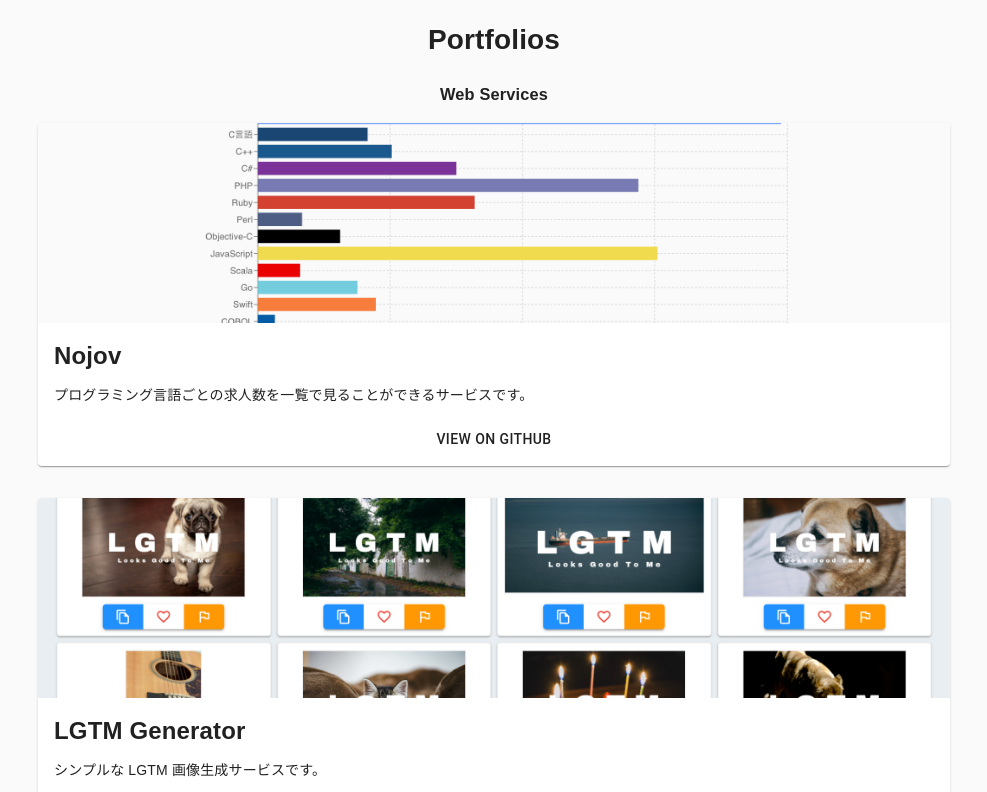
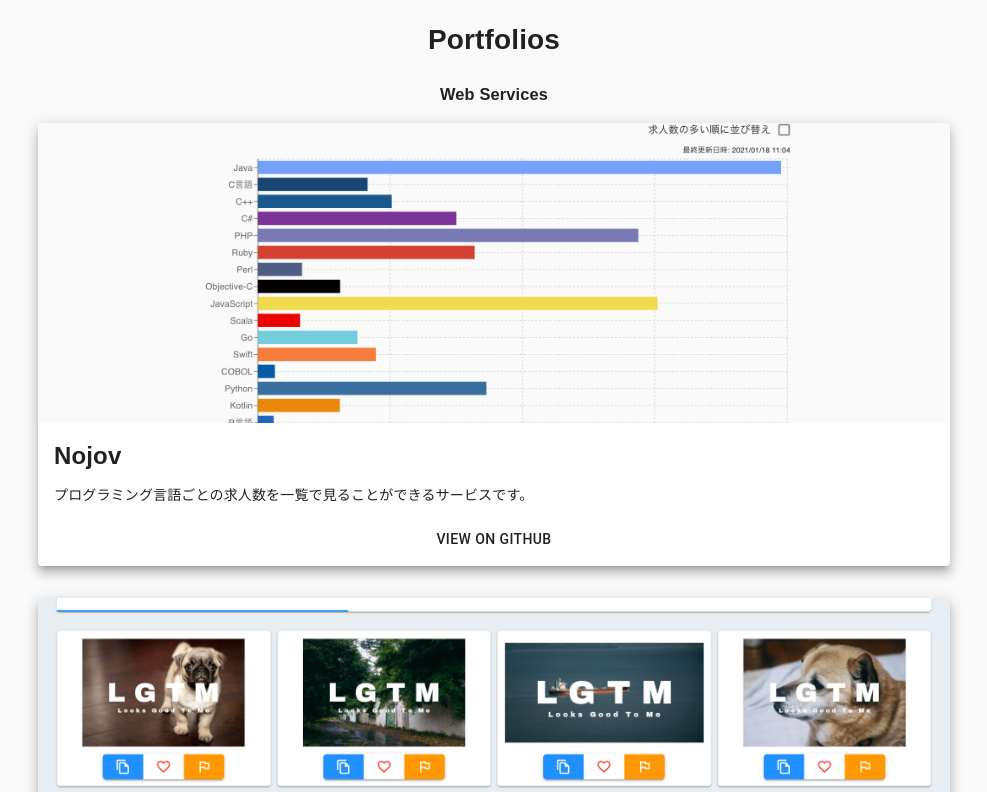
Before and after one commit to kou-pg-0131/homepage, a Next.js app: page / in a window 1280 px wide. Shown: the part 1840-2632 px from the top of the page, without its empty margins (146-1133 px from the left). Built offline with nearby package versions, Linux system fonts and the light colour scheme.

Commit message:
一部スタイルを修正

```diff
--- a/src/components/portfolioCard/index.module.scss
+++ b/src/components/portfolioCard/index.module.scss
@@ -1,5 +1,17 @@
 .img {
-  height: 200px;
+    height: 200px;
+}
+
+@media screen and (min-width:600px) {
+  .img {
+    height: 280px;
+  }
+}
+
+@media screen and (min-width:960px) {
+  .img {
+    height: 300px;
+  }
 }
 
 .content {
--- a/src/components/portfolioCard/index.tsx
+++ b/src/components/portfolioCard/index.tsx
@@ -13,7 +13,7 @@ type Props = {
 
 export const PortfolioCard: React.FC<Props> = (props: Props) => {
   return (
-    <Card>
+    <Card raised>
       {props.imgSrc && props.url && (
         <CardActionArea>
           <ExternalLink href={props.url}>
```
